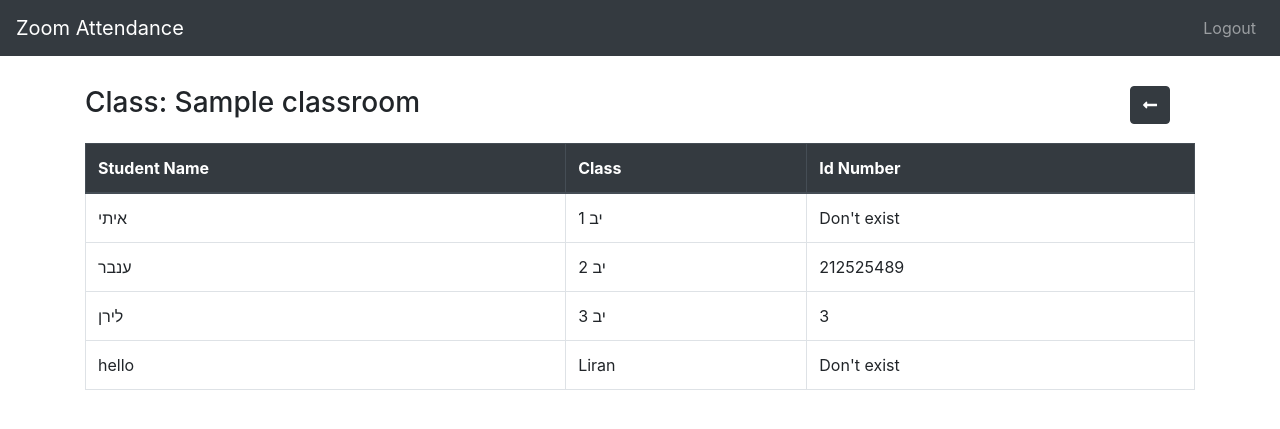
After one commit to InbarShirizly/zoom_attendance_check, a Flask app: page /classroom/1 in a window 1280 px wide. The commit adds this page. Shown: the top 429 px of the page. Run offline with Flask 2, Linux system fonts and the light colour scheme; a user stored in the database is signed in; tables that the repository leaves empty hold one stand-in row (values such as "Sample post"); some libraries are stand-ins or nearby versions.

Commit message:
WIP: building the classroom layout

```diff
--- a/Server/models.py
+++ b/Server/models.py
@@ -1,9 +1,13 @@
-from Server import db, login_manager
+from Server import db, login_manager, app
 from flask_login import UserMixin
+import os
+import pandas as pd
+
 
 @login_manager.user_loader
 def load_user(user_id):
     return User.query.get(int(user_id))
+
 
 class User(db.Model, UserMixin):
     id = db.Column(db.Integer, primary_key=True)
@@ -15,9 +19,18 @@ class User(db.Model, UserMixin):
     def __repr__(self):
         return f'User({self.username}, {self.email}, {self.password})'
 
+
 class Classroom(db.Model):
     id = db.Column(db.Integer, primary_key=True)
     name = db.Column(db.String(70), unique=False, nullable=False)
-    csv_students_file = db.Column(db.String(120), unique=True, nullable=False)
     teacher_id =  db.Column(db.Integer, db.ForeignKey('user.id'), nullable=False)
     # TODO: also store the reports in the db
+    students = db.relationship('Student', backref='classroom', lazy=True)
+
+
+class Student(db.Model):
+    id = db.Column(db.Integer, primary_key=True)
+    name = db.Column(db.String(70), unique=False, nullable=False)
+    id_number = db.Column(db.String(70), unique=True)
+    school_class = db.Column(db.String(20), unique=False, nullable=False)
+    class_id =  db.Column(db.Integer, db.ForeignKey('classroom.id'), nullable=False)
--- a/Server/routes.py
+++ b/Server/routes.py
@@ -1,7 +1,7 @@
 from flask import render_template, redirect, url_for, request, flash
 from Server import app, bcrypt, db
 from Server.forms import LoginForm, RegistrationForm, CreateClassForm
-from Server.models import User, Classroom
+from Server.models import User, Classroom, Student
 from flask_login import login_user, current_user, logout_user, login_required
 import secrets
 import os
@@ -22,10 +22,26 @@ def home():
     form = CreateClassForm()
     if form.validate_on_submit():
         file_name = save_file(form.students_file.data)
-        new_class = Classroom(name=form.name.data, csv_students_file=file_name, teacher=current_user)
+        new_class = Classroom(name=form.name.data, teacher=current_user)
         db.session.add(new_class)
         db.session.commit()
     return render_template('home.html', form=form)
+
+
+@app.route('/classroom/<class_id>')
+@login_required
+def classroom(class_id):
+    current_class = Classroom.query.filter_by(id=class_id, teacher=current_user).first() # Making sure the class belongs to the current user
+    if current_class is None:
+        flash('Invalid class!', 'danger')
+        return redirect(url_for('home'))
+    current_class.students = [
+        Student(school_class='יב 1', name='איתי'),
+        Student(school_class='יב 2', name='ענבר', id_number=212525489),
+        Student(school_class='יב 3', name='לירן', id_number=3),
+        Student(school_class='Liran', name='hello')
+    ]
+    return render_template('classroom.html', current_class=current_class)
 
 
 @app.route('/login', methods=['GET', 'POST'])
--- /dev/null
+++ b/Server/templates/classroom.html
@@ -0,0 +1,37 @@
+{% extends "layout.html" %}
+{% block content %}
+		<div class="row justify-content-between">
+			<div class="col-6">
+				<h3>Class: {{ current_class.name }}</h3>
+			</div>
+			<div class="col-1">
+				<a role="button" class="btn btn-dark" href="{{ url_for('home') }}"><span class="fas fa-long-arrow-alt-left"></span></a>
+			</div>
+		</div>
+		<div class="row">
+			<div class="col">
+				<table class="table table-bordered">
+					<thead class="thead-dark">
+						<tr>
+							<th scope="col">Student Name</th>
+							<th scope="col">Class</th>
+							<th scope="col">Id Number</th>
+						</tr>
+					</thead>
+					<tbody>
+						{% for student in current_class.students %}
+							<tr>
+								<td>{{ student.name }}</td>
+								<td>{{ student.school_class }}</td>
+								{% if student.id_number == None %}
+									<td>Don't exist</td>
+								{% else %}
+									<td>{{ student.id_number }}</td>
+								{% endif %}
+							</tr>
+						{% endfor %}
+					</tbody>
+				</table>
+			</div>
+		</div>
+{% endblock content %}
--- a/Server/templates/home.html
+++ b/Server/templates/home.html
@@ -55,7 +55,7 @@
             <div class="col">
                 <div class="list-group">
                     {% for classroom in current_user.classes %}
-                        <a href="#" class="list-group-item list-group-item-action">
+                        <a href="{{ url_for('classroom', class_id=classroom.id) }}" class="list-group-item list-group-item-action">
                             {{ classroom.name }}
                         </a>
                     {% endfor %}
```
